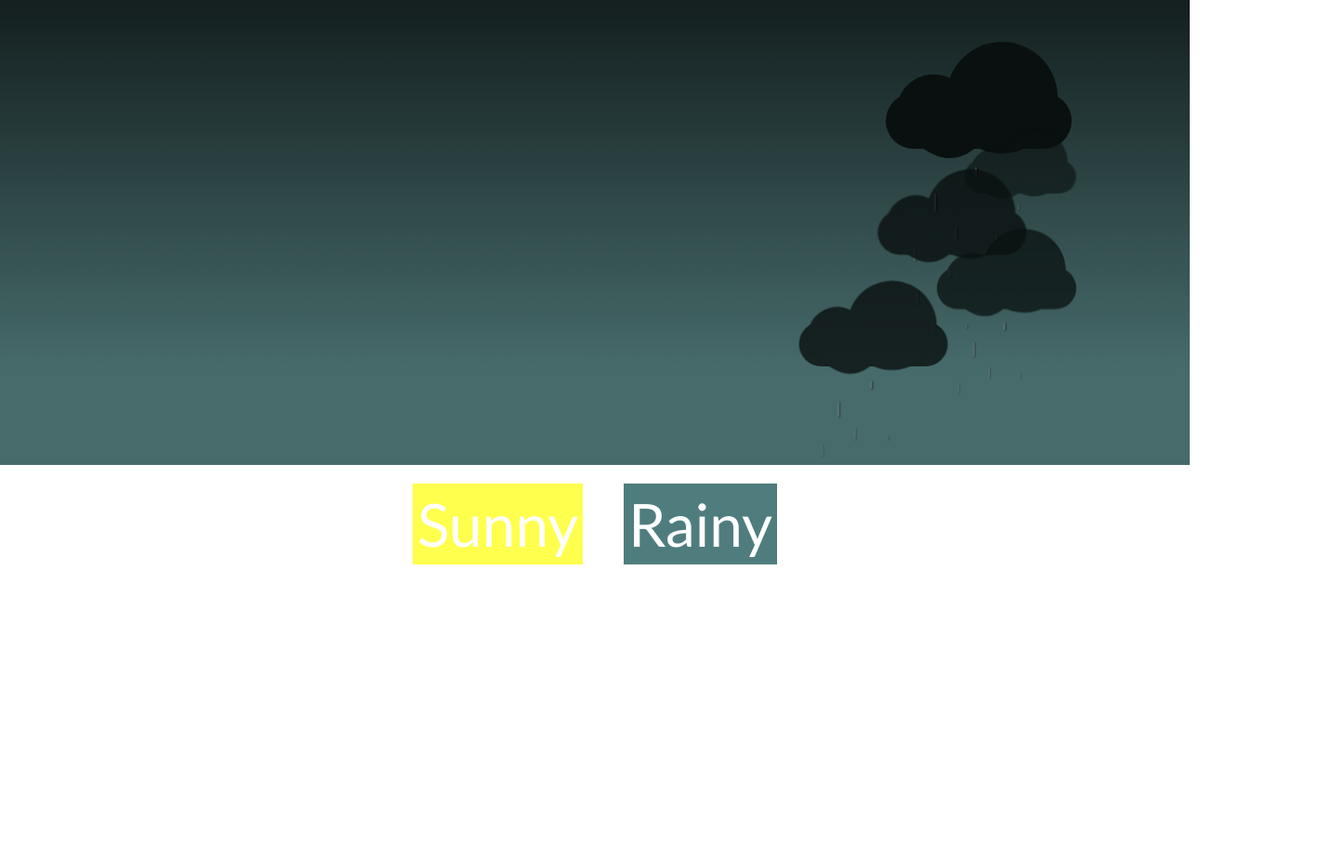
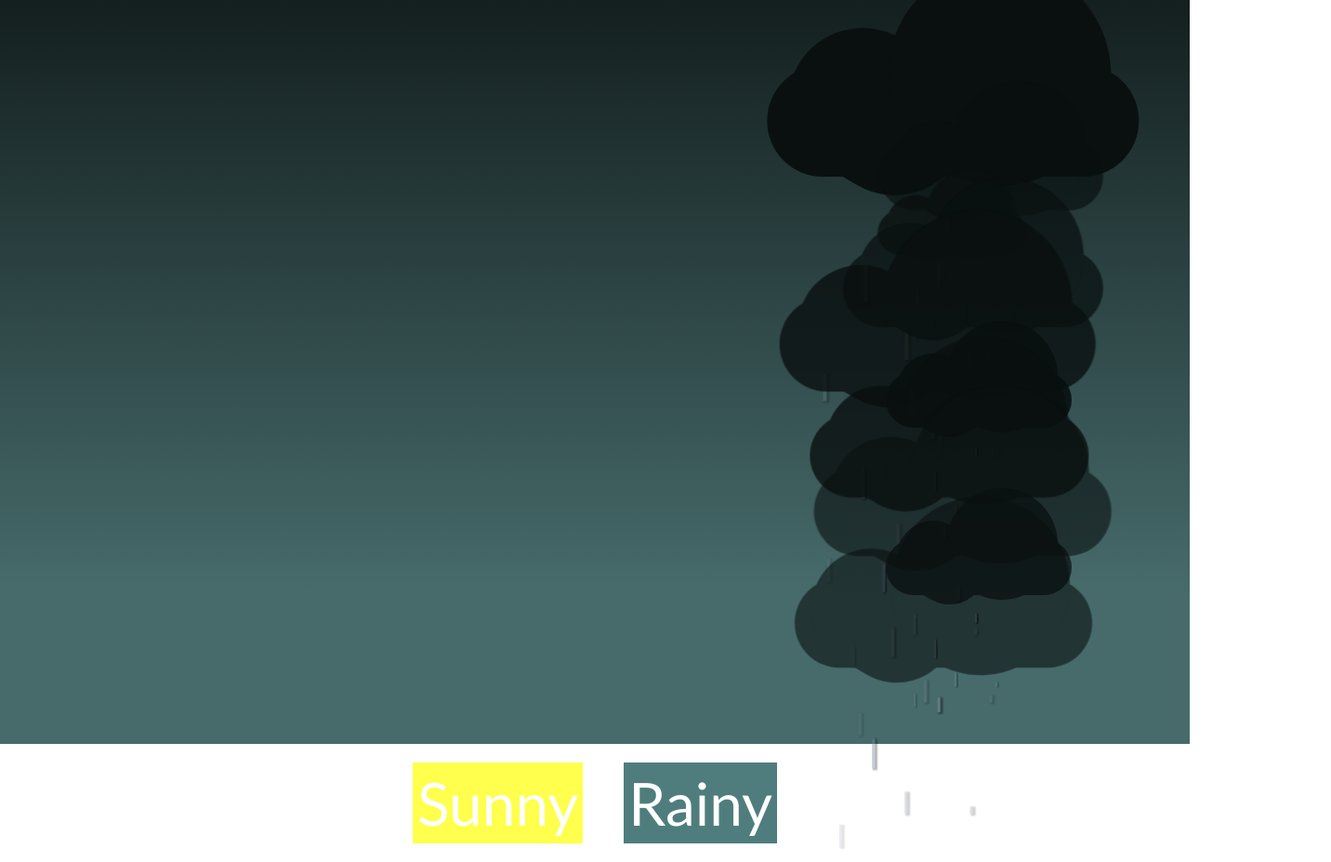
Before and after one commit to kidaney/codevember, a plain HTML site: page Sky/index.html in a window 1280 px wide. Both pictures are taken after a click on the button "Rainy". Shown: the whole page at 93% size, 1432 px wide, since content can reach past the window. Before the commit the page ends 800 px from the top, so only its background shows below. Drawn offline with Linux system fonts and the light colour scheme.

Commit message:
playing around with code, added more rain clouds and changed size

```diff
--- a/Sky/script.js
+++ b/Sky/script.js
@@ -5,6 +5,10 @@ function sunnyWeather() {
     alert("Here we have some sunny weather")
     // <div class="sun"></div>
     //     <div class="cloud x1"></div>
+    while(weather.firstChild){
+        weather.removeChild(weather.firstChild)
+    }
+
     weather.className = "sunny";
 
     const clouds = ["s1", "s2", "s3", "s4", "s5"];
@@ -35,8 +39,13 @@ function rainyWeather() {
     //         <div class=drop></div>
     //     </div>
     // </div>
+    while(weather.firstChild){
+        weather.removeChild(weather.firstChild)
+    }
+
     weather.className = "rainy";
-    const clouds = ["r1", "r2", "r3", "r4", "r5"];
+    const clouds = ["r1", "r2", "r3", "r4", "r5", "r6", "r7", "r8", "r9", "r10"];
+    //"r6", "r7", "r8", "r9", "r10"
     for(let i = 0; i < clouds.length; i++) {
         const cloud = document.createElement("div");
         cloud.className = "rainy-cloud";
--- a/Sky/style.css
+++ b/Sky/style.css
@@ -215,18 +215,25 @@ button {
 }
 
 .r1 {
-	-webkit-animation: moveclouds 120s linear infinite;
-	-moz-animation: moveclouds 120s linear infinite;
-	-o-animation: moveclouds 120s linear infinite;
+	/* left: 300px;
+	top: -200px; */
+	-webkit-transform: scale(2);
+	-moz-transform: scale(2);
+	transform: scale(2);
+
+
+	-webkit-animation: moveclouds 240s linear infinite;
+	-moz-animation: moveclouds 240s linear infinite;
+	-o-animation: moveclouds 240s linear infinite;
 }
 
 .r2 {
-	left: 200px;
+	/* left: 200px; */
 
-	-webkit-transform: scale(0.6);
-	-moz-transform: scale(0.6);
-	transform: scale(0.6);
-	opacity: 0.6;
+	-webkit-transform: scale(1.2);
+	-moz-transform: scale(1.2);
+	transform: scale(1.2);
+	opacity: 0.7;
 
 
 	-webkit-animation: moveclouds 240s linear infinite;
@@ -235,8 +242,8 @@ button {
 }
 
 .r3 {
-    left: -250px;
-    top: -200px;
+    /* left: -250px;
+    top: -200px; */
 	-webkit-transform: scale(0.8);
 	-moz-transform: scale(0.8);
 	transform: scale(0.8);
@@ -247,11 +254,11 @@ button {
 }
 
 .r4 {
-    left: 470px;
-    top: -250px;
-	-webkit-transform: scale(0.75);
-	-moz-transform: scale(0.75);
-	transform: scale(0.75);
+    /* left: 470px;
+    top: -250px; */
+	-webkit-transform: scale(1.4);
+	-moz-transform: scale(1.4);
+	transform: scale(1.4);
 	opacity: 0.75;
 	-webkit-animation: moveclouds 180s linear infinite;
 	-moz-animation: moveclouds 180s linear infinite;
@@ -259,15 +266,75 @@ button {
 }
 
 .r5 {
-    left: -150px;
-    top: -150px;
-	-webkit-transform: scale(0.8);
-	-moz-transform: scale(0.8);
-	transform: scale(0.8);
+    /* left: -150px;
+    top: -150px; */
+	-webkit-transform: scale(1.7);
+	-moz-transform: scale(1.7);
+	transform: scale(1.7);
 	opacity: 0.8;
-	-webkit-animation: moveclouds 30s linear infinite;
-	-moz-animation: moveclouds 30s linear infinite;
-	-o-animation: moveclouds 30s linear infinite;
+	-webkit-animation: moveclouds 120s linear infinite;
+	-moz-animation: moveclouds 120s linear infinite;
+	-o-animation: moveclouds 120s linear infinite;
+}
+
+.r6 {
+    opacity: .9;
+    -webkit-animation: moveclouds 120s linear infinite;
+	-moz-animation: moveclouds 120s linear infinite;
+	-o-animation: moveclouds 120s linear infinite;
+}
+
+.r7 {
+	/* left: -400px;
+    top: -100px; */
+	-webkit-transform: scale(1.5);
+	-moz-transform: scale(1.5);
+	transform: scale(1.5);
+	opacity: 0.8;
+
+
+	-webkit-animation: moveclouds 120s linear infinite;
+	-moz-animation: moveclouds 120s linear infinite;
+	-o-animation: moveclouds 120s linear infinite;
+}
+
+.r8 {
+	/* left: 200px;
+    top: -300px; */
+	-webkit-transform: scale(1.6);
+	-moz-transform: scale(1.6);
+	transform: scale(1.6);
+	opacity: 0.6;
+
+
+	-webkit-animation: moveclouds 180s linear infinite;
+	-moz-animation: moveclouds 180s linear infinite;
+	-o-animation: moveclouds 180s linear infinite;
+}
+
+.r9 {
+	/* left: -200px;
+    top: -200px; */
+	opacity: 0.75;
+
+
+	-webkit-animation: moveclouds 120s linear infinite;
+	-moz-animation: moveclouds 120s linear infinite;
+	-o-animation: moveclouds 120s linear infinite;
+}
+
+.r10 {
+	/* left: 200px; */
+
+	-webkit-transform: scale(1.6);
+	-moz-transform: scale(1.6);
+	transform: scale(1.6);
+	opacity: 0.6;
+
+
+	-webkit-animation: moveclouds 120s linear infinite;
+	-moz-animation: moveclouds 120s linear infinite;
+	-o-animation: moveclouds 120s linear infinite;
 }
 
 
```
